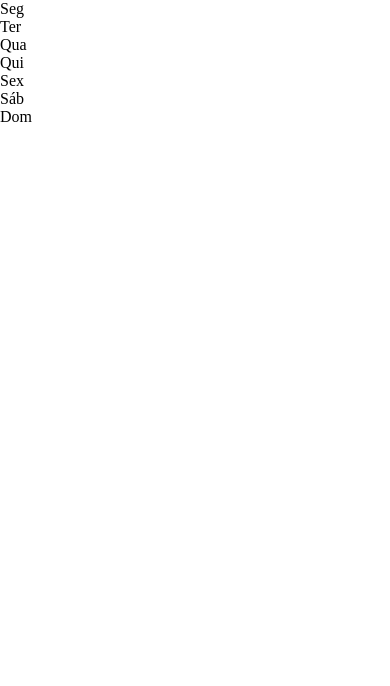
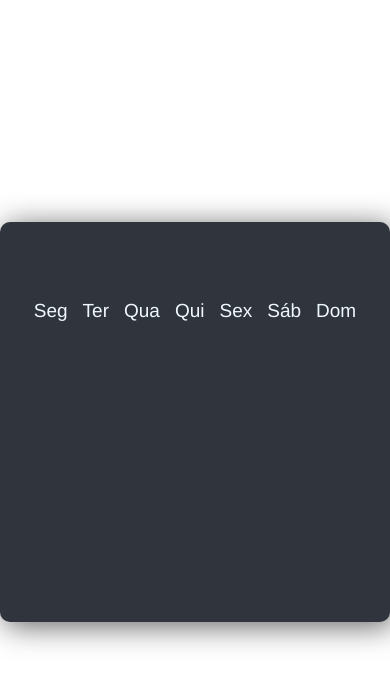
Before and after one commit to ViniMesquitaa/calendario-ifce, a plain HTML site: page index.html in a window 390 px wide. Drawn offline with Linux system fonts and the light colour scheme.

Commit message:
feat: ajustando responsividade e criando formato pro calendario

```diff
--- a/style/styles.css
+++ b/style/styles.css
@@ -1,5 +1,83 @@
+
 *{
     margin: 0;
     padding: 0;
     box-sizing: border-box;
 }
+
+body{
+    display: flex;
+    justify-content: center;
+    align-items: center;
+    height: 100vh;
+    font-family: 'Franklin Gothic Medium', 'Arial Narrow', Arial, sans-serif;
+}
+
+.wrapper{
+    width: 600px;
+    height: 600px;
+    display: flex;
+    justify-content: center;
+    align-items: center;
+    background-color: #2f343d;
+    border-radius: 10px;
+    box-shadow: 4px 4px 30px 0px rgba(0,0,0,0.33);
+}
+
+#calendar{
+    width: 300x;
+    height: 400px;
+    padding-top: 2rem;
+}
+
+.header{
+    height: 30px;
+    width: 300px;
+    display: flex;
+    color: aliceblue;
+    justify-content: center;
+    align-items: center;
+}
+
+.days{
+    display: flex;
+    gap: 17px;
+    font-size: 25px;
+    list-style-type: none;
+    color: aliceblue;
+    padding-top: 1rem;
+}
+
+
+@media (max-width: 1919px) {
+
+    .wrapper{
+        width: 400px;
+        height: 400px;
+        display: flex;
+        justify-content: center;
+        align-items: center;
+        border-radius: 10px;
+        box-shadow: 4px 4px 30px 0px rgba(0, 0, 0, 0.623);
+        background-color: #2f343d;
+    }
+
+    #calendar{
+        width: 300x;
+        height: 400px;
+        padding-top: 2rem;
+    }
+
+    .days{
+        display: flex;
+        gap: 15px;
+        font-size: 19px;
+        list-style-type: none;
+        color: aliceblue;
+        padding-top: 1rem;
+    }
+
+
+
+
+}
```
